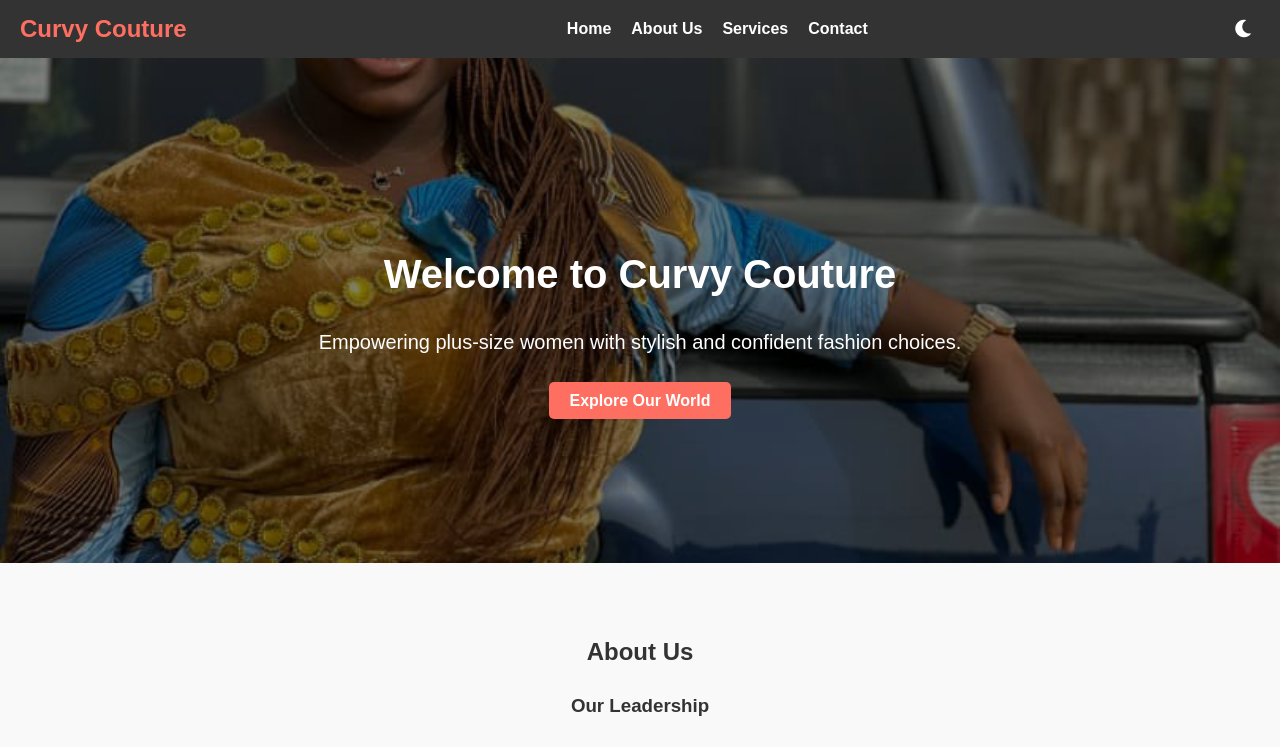
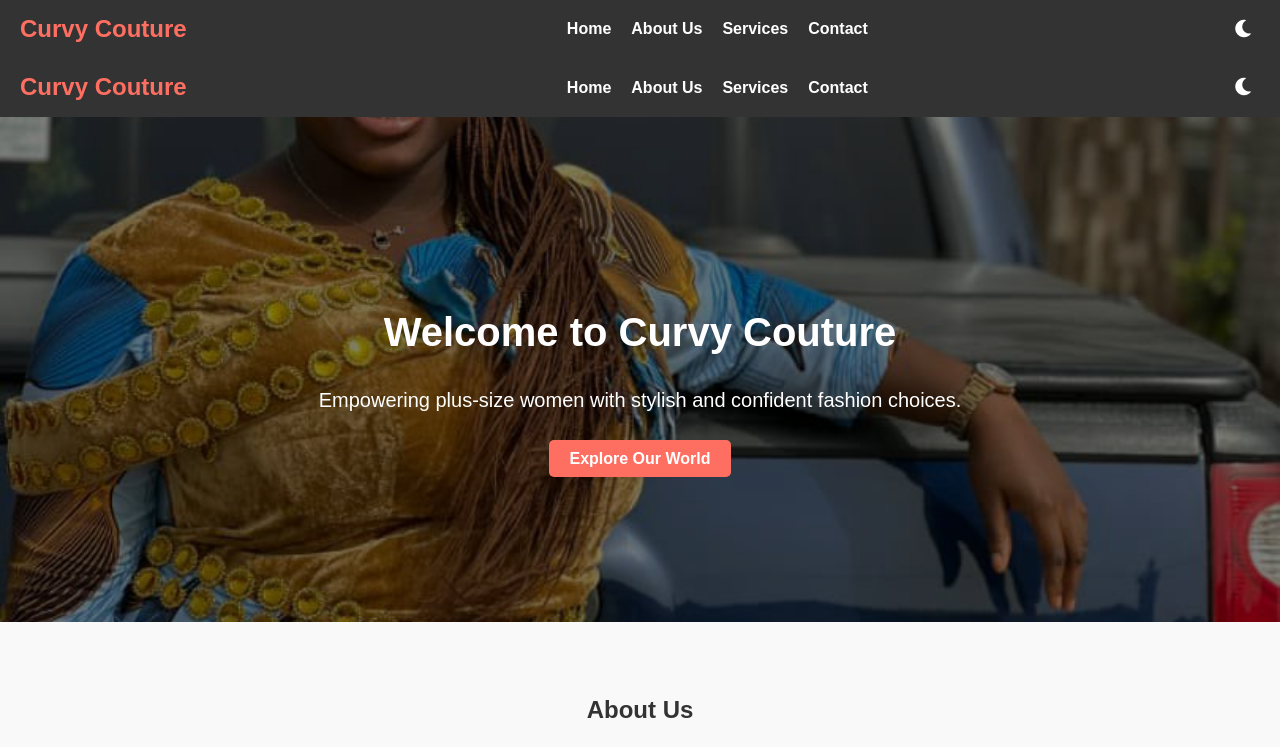
Before and after one commit to GreatKingdavid/Curvy-Couture, a plain HTML site: page index.html in a window 1280 px wide. Shown: the top 747 px of the page. Drawn offline with Linux system fonts and the light colour scheme; files whose address does not match are found by name.

Commit message:
Update index.html

```diff
--- a/index.html
+++ b/index.html
@@ -7,6 +7,30 @@
   <link rel="stylesheet" href="styles.css">
   <link rel="stylesheet" href="https://cdnjs.cloudflare.com/ajax/libs/font-awesome/6.0.0/css/all.min.css">
 </head>
+<body>
+  <!-- Header Section -->
+  <header>
+    <!-- Logo -->
+    <div class="logo">Curvy Couture</div>
+
+    <!-- Navigation Menu -->
+    <nav id="navMenu">
+      <ul>
+        <li><a href="#home">Home</a></li>
+        <li><a href="#about">About Us</a></li>
+        <li><a href="#services">Services</a></li>
+        <li><a href="#contact">Contact</a></li>
+      </ul>
+    </nav>
+
+    <!-- Dark Mode Toggle Button -->
+    <button id="themeToggle"><i class="fas fa-moon"></i></button>
+
+    <!-- Mobile Menu Toggle Button -->
+    <button id="menuToggle" class="menu-toggle">
+      <i class="fas fa-bars"></i> <!-- Hamburger Icon -->
+    </button>
+  </header>
 <body>
   <header>
     <div class="logo">Curvy Couture</div>
```
